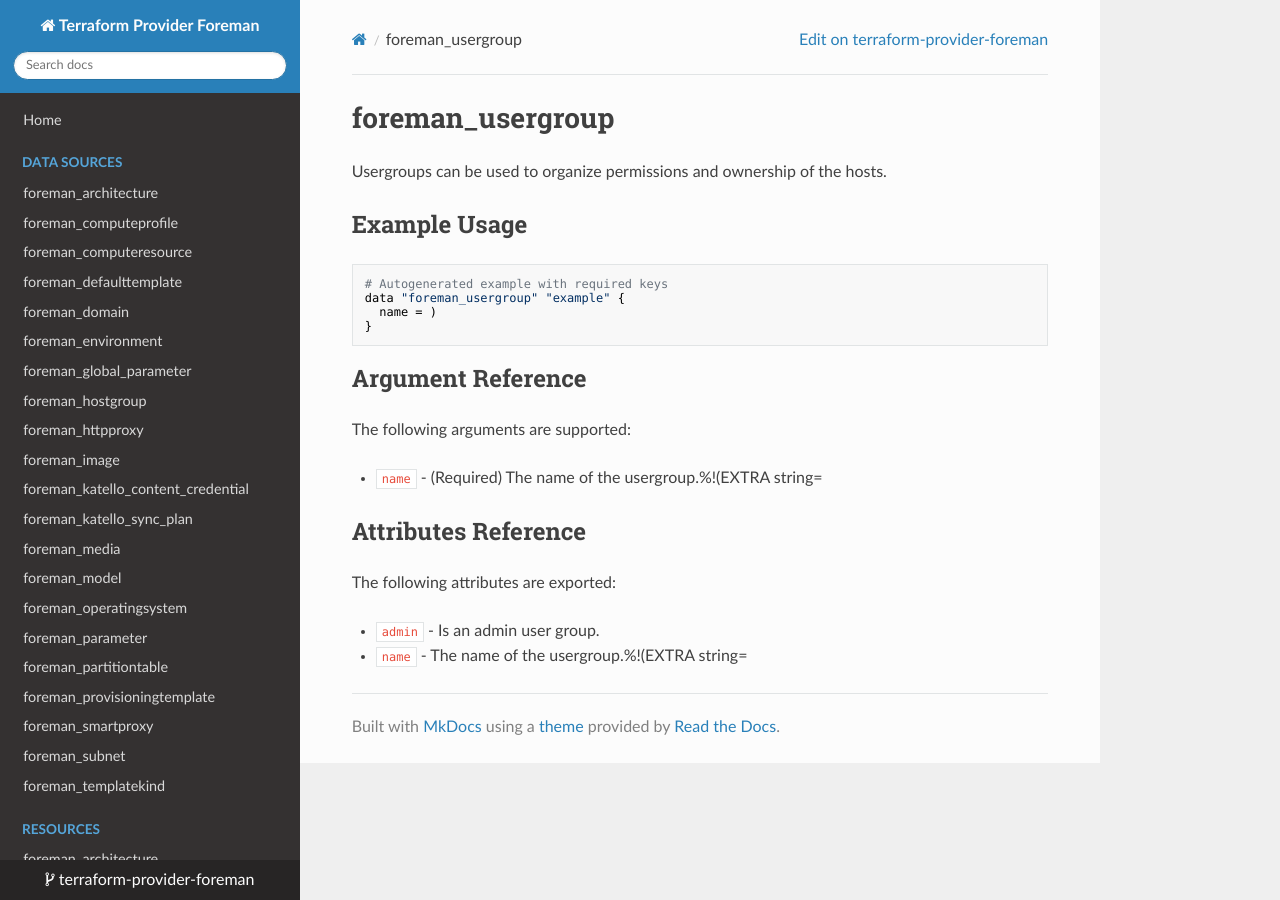
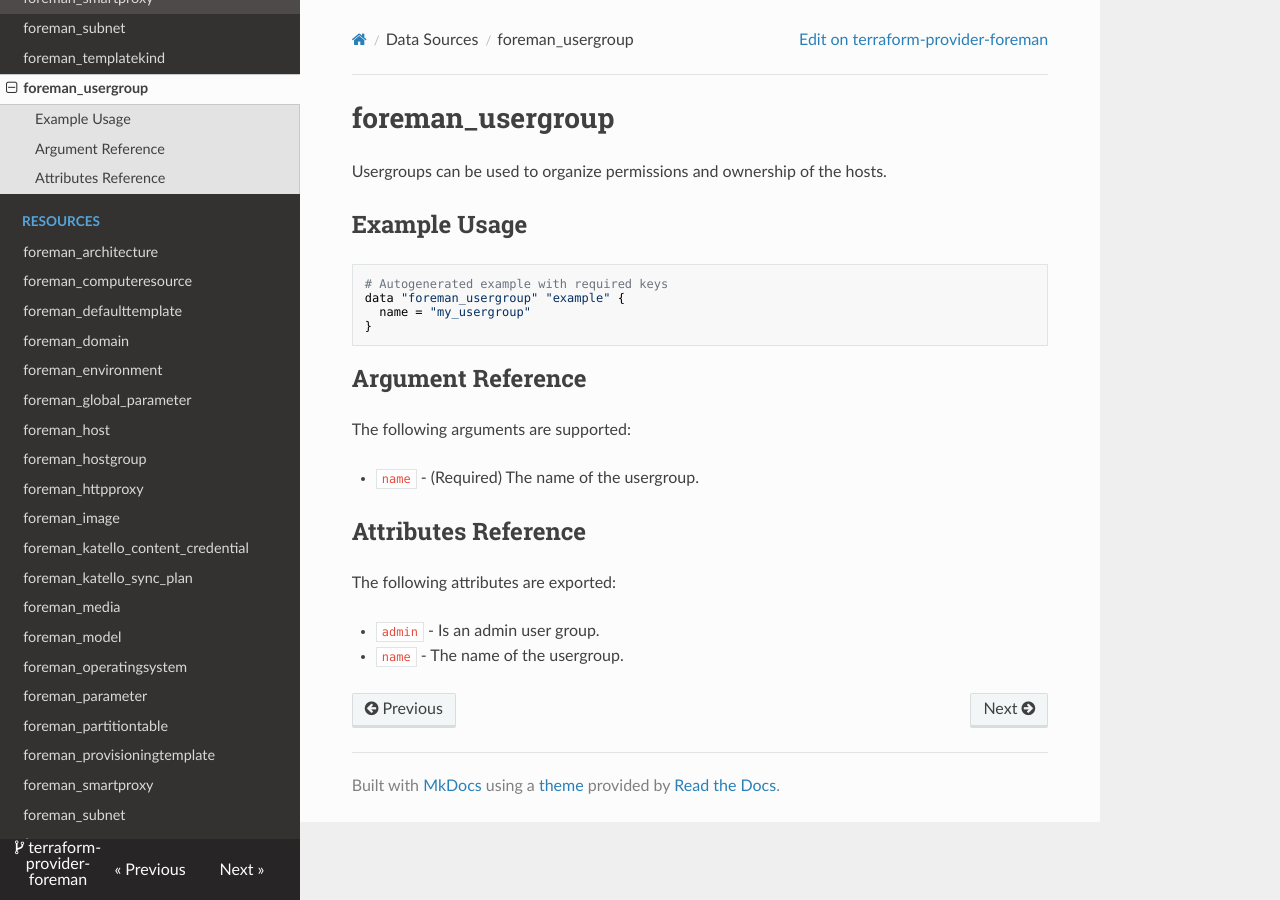
Before and after one commit to terraform-coop/terraform-provider-foreman, an MkDocs documentation site: the page built from docs/data-sources/foreman_usergroup.md, in a window 1280 px wide. Built offline with MkDocs 1.6.1, drawn with Linux system fonts in a browser that asks for light colours; nearby versions of some CDN libraries.

Commit message:
fixed: docs

````diff
--- a/docs/data-sources/foreman_usergroup.md
+++ b/docs/data-sources/foreman_usergroup.md
@@ -10,7 +10,7 @@
 ```
 # Autogenerated example with required keys
 data "foreman_usergroup" "example" {
-  name = )
+  name = "my_usergroup"
 }
 ```
 
@@ -19,7 +19,7 @@
 
 The following arguments are supported:
 
-- `name` - (Required) The name of the usergroup.%!(EXTRA string=
+- `name` - (Required) The name of the usergroup.
 
 
 ## Attributes Reference
@@ -27,4 +27,4 @@
 The following attributes are exported:
 
 - `admin` - Is an admin user group.
-- `name` - The name of the usergroup.%!(EXTRA string=
+- `name` - The name of the usergroup.
--- a/mkdocs.yml
+++ b/mkdocs.yml
@@ -44,6 +44,7 @@
     - 'foreman_smartproxy': 'data-sources/foreman_smartproxy.md'
     - 'foreman_subnet': 'data-sources/foreman_subnet.md'
     - 'foreman_templatekind': 'data-sources/foreman_templatekind.md'
+    - 'foreman_usergroup': 'data-sources/foreman_usergroup.md'
   - Resources:
     - 'foreman_architecture': 'resources/foreman_architecture.md'
     - 'foreman_computeresource': 'resources/foreman_computeresource.md'
@@ -65,6 +66,7 @@
     - 'foreman_provisioningtemplate': 'resources/foreman_provisioningtemplate.md'
     - 'foreman_smartproxy': 'resources/foreman_smartproxy.md'
     - 'foreman_subnet': 'resources/foreman_subnet.md'
+    - 'foreman_usergroup': 'resources/foreman_usergroup.md'
 
 # ------------------------------------------------------------------------------
 # Build Directories
````
Also changed, not shown: docs/data-sources/foreman_computeprofile.md (+3 -3 lines), 2 other files.
